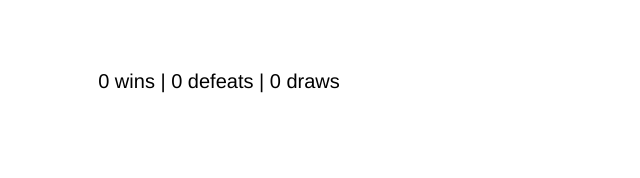
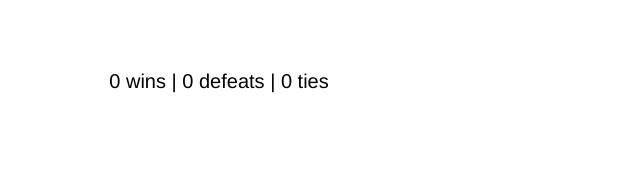
Before and after one commit to lucasarcoverdem/rock_papers_scissors, a plain HTML site: page index.html in a window 1280 px wide. Shown: the part 619-797 px from the top of the page, 421-1061 px from the left. Drawn offline with Linux system fonts and the light colour scheme.

Commit message:
fix grammar error

```diff
--- a/index.html
+++ b/index.html
@@ -14,7 +14,7 @@
         <button id="scissorsButton">Scissors</button>
     </div>
     <p id="result"></p>
-    <p id="scoreP">0 wins | 0 defeats | 0 draws</p>
+    <p id="scoreP">0 wins | 0 defeats | 0 ties</p>
     <button id="resetScoreBtn">Reset score</button>
     <script src="script.js"></script>
 </body>
```
